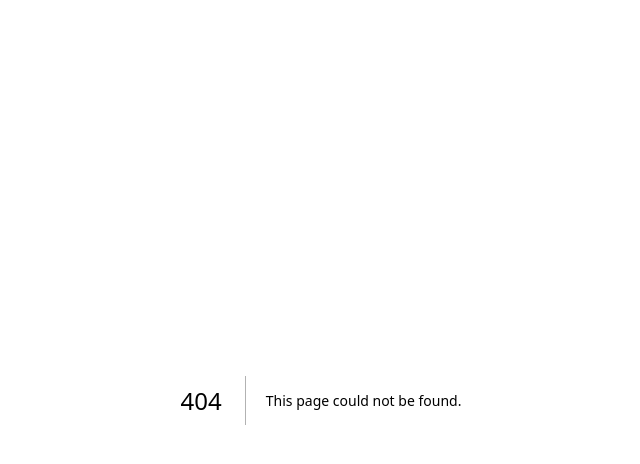
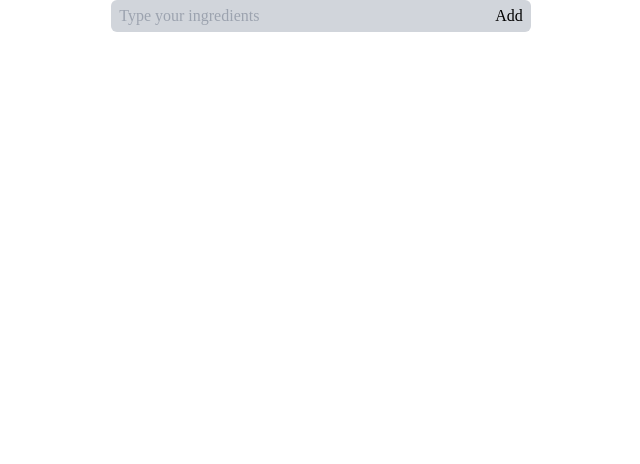
Before and after one commit to egidehirwa/iCook-frontend, a Next.js app: page /homepage in a window 1280 px wide. Before the commit this address had no page. Shown: the top 464 px of the page, without its empty margins (319-959 px from the left). Built offline with nearby package versions, Linux system fonts and the light colour scheme.

Commit message:
searchbar

```diff
--- /dev/null
+++ b/src/app/homepage/page.js
@@ -0,0 +1,9 @@
+import SearchBar from "@/components/searchbar";
+
+export default function homepage() {
+    return (
+      <main>
+        <SearchBar />
+      </main>
+    );
+  }
--- a/src/app/page.js
+++ b/src/app/page.js
@@ -1,6 +1,6 @@
-import Image from "next/image";
+
 import { Rubik, Inter } from "@next/font/google";
-import styles from "./page.module.css";
+
 
 // Testing font variables with Tailwind
 
@@ -19,7 +19,7 @@ const inter = Inter({ subsets: ["latin"] });
 
 export default function Home() {
   return (
-    <main className={styles.main}>
+    <main >
       <div>This is the Nextjs app</div>
     </main>
   );
--- /dev/null
+++ b/src/components/searchbar.jsx
@@ -0,0 +1,14 @@
+import React from "react";
+
+const SearchBar = () =>{
+    return (
+        <form className="flex justify-center" >
+            <input type='search' id="ingredient-search" placeholder="Type your ingredients" className="bg-gray-300 rounded-l-md h-8 w-96 pl-2
+            "></input>
+            <button type="submit" className="rounded-r-md bg-gray-300 h-8 pr-2">Add</button>
+        </form>
+    )
+}
+
+
+export default SearchBar;
```
